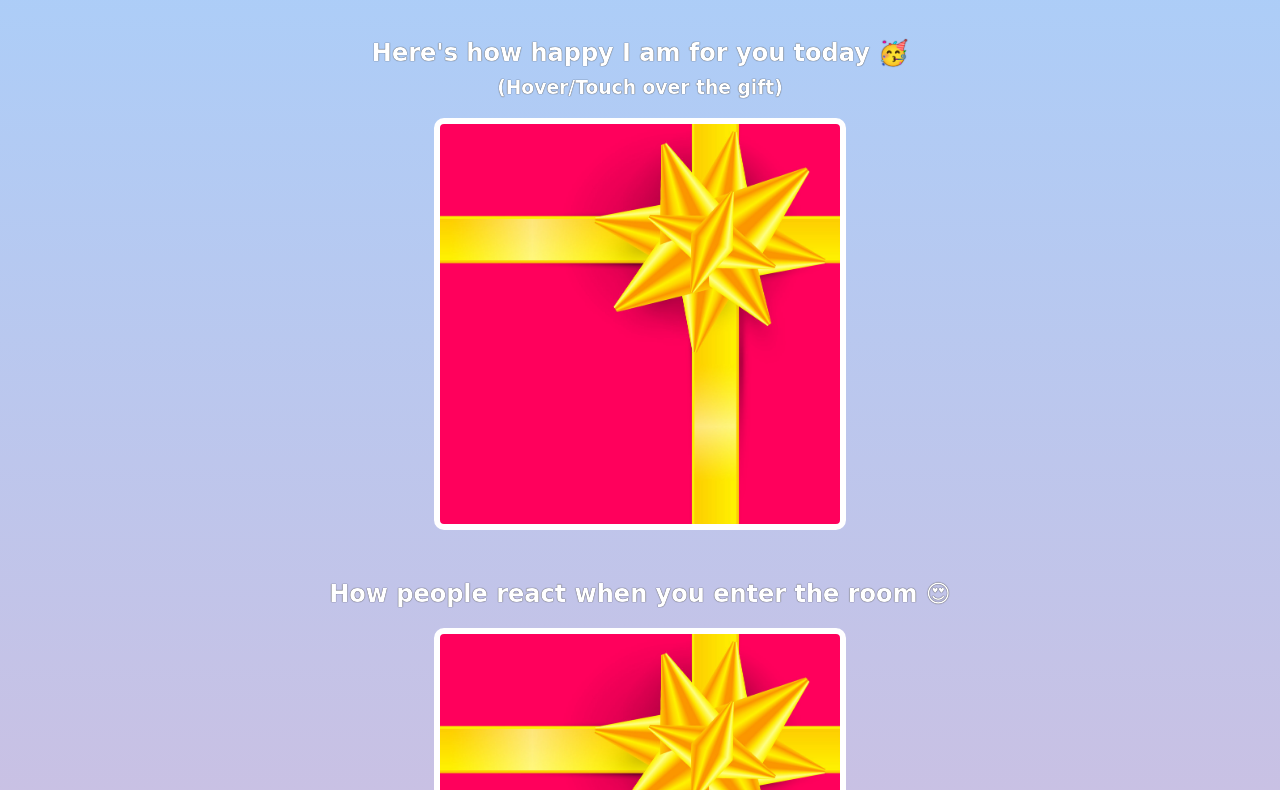
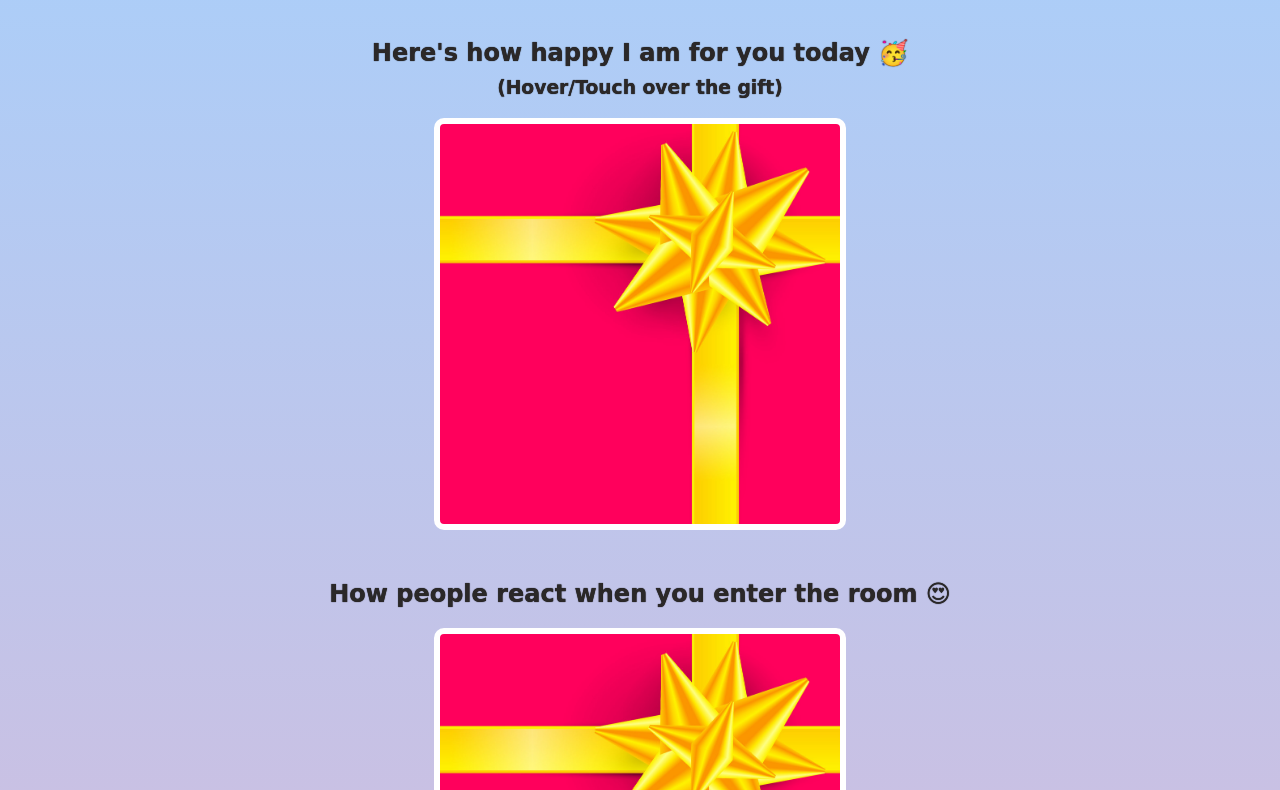
Before and after one commit to shubham-singal/birthday-gift-site, a plain HTML site: page index.html in a window 1280 px wide. Shown: the part 310-1100 px from the top of the page. Drawn offline with Linux system fonts and the light colour scheme; a web font is replaced by a local one.

Commit message:
Changing text color to black

```diff
--- a/styles.css
+++ b/styles.css
@@ -2,7 +2,7 @@ body {
     text-align: center;
     font-family: 'Happy Monkey', cursive;
     background: linear-gradient(#a2d2ff, #EFB0C9);
-    color: #ffffff;
+    color: #2b2828;
 }
 
 h1, h2, h3, h4, p {
```
